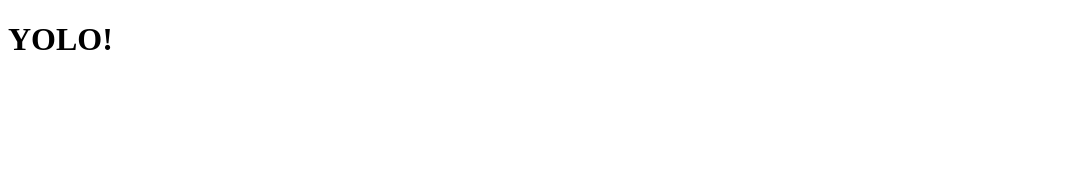
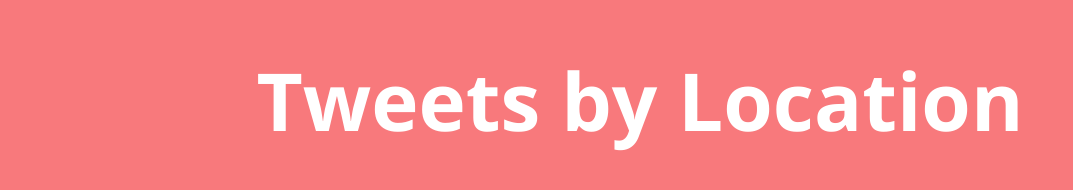
Before and after one commit to jeffreychan637/TweetsByLocation, a website: page client/views/index.html in a window 1280 px wide. Shown: the whole page, without its empty margins (0-1073 px from the left). Drawn offline with nearby package versions, Linux system fonts and the light colour scheme; files that its build step writes are made by us from their sources.

Commit message:
Added google fonts, normalize, and css files to index file, created title

```diff
--- a/client/views/index.html
+++ b/client/views/index.html
@@ -7,12 +7,15 @@
     <meta name="description" content="Tweets by Location">
     <meta name="author" content="Jeffrey Chan">
 
+    <link rel='stylesheet' type='text/css' href='http://fonts.googleapis.com/css?family=Open+Sans:700,400'>
+    <link rel="stylesheet" href="client/bower_components/normalize.css/normalize.css">
+    <link rel="stylesheet" href="client/styles/template.css">
     <!--[if lt IE 9]>
       <script src="http://html5shiv.googlecode.com/svn/trunk/html5.js"></script>
     <![endif]-->
   </head>
 
-  <body>
-    <h1>YOLO!</h1>
+  <body class="main">
+    <h1 class="title">Tweets by Location</h1>
   </body>
 </html>
```
